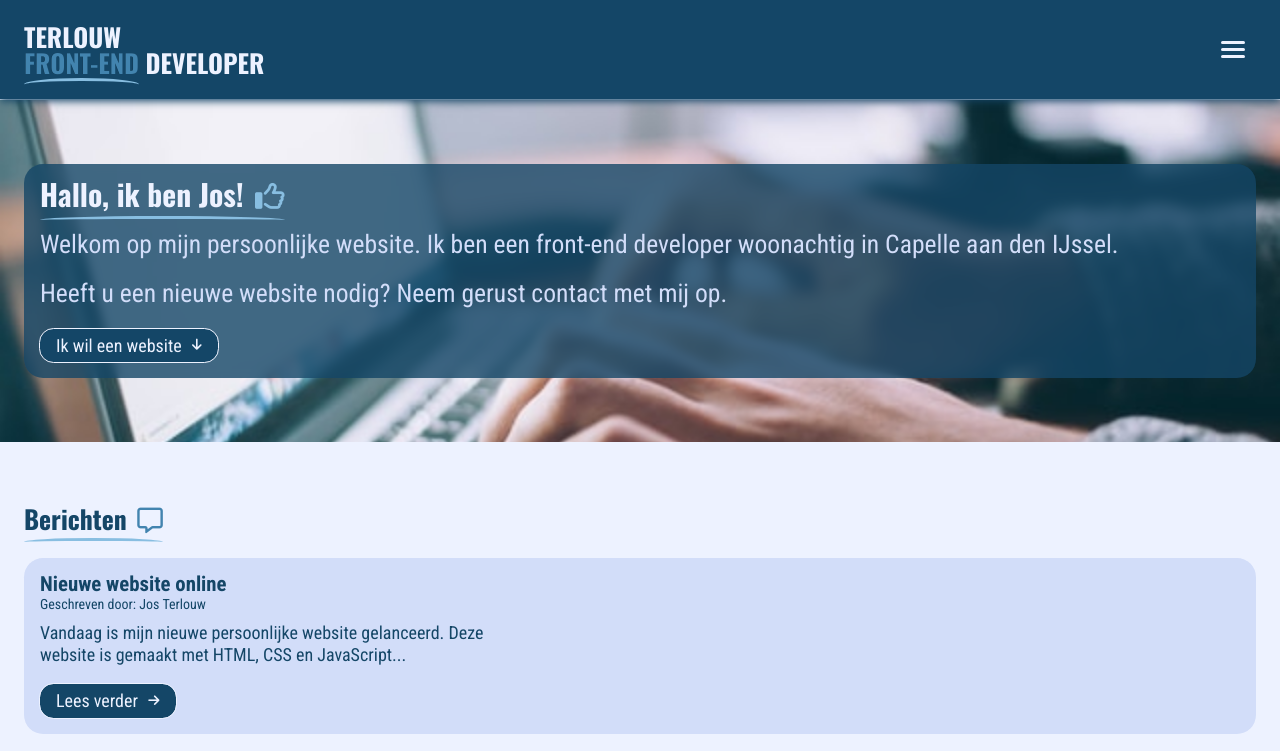
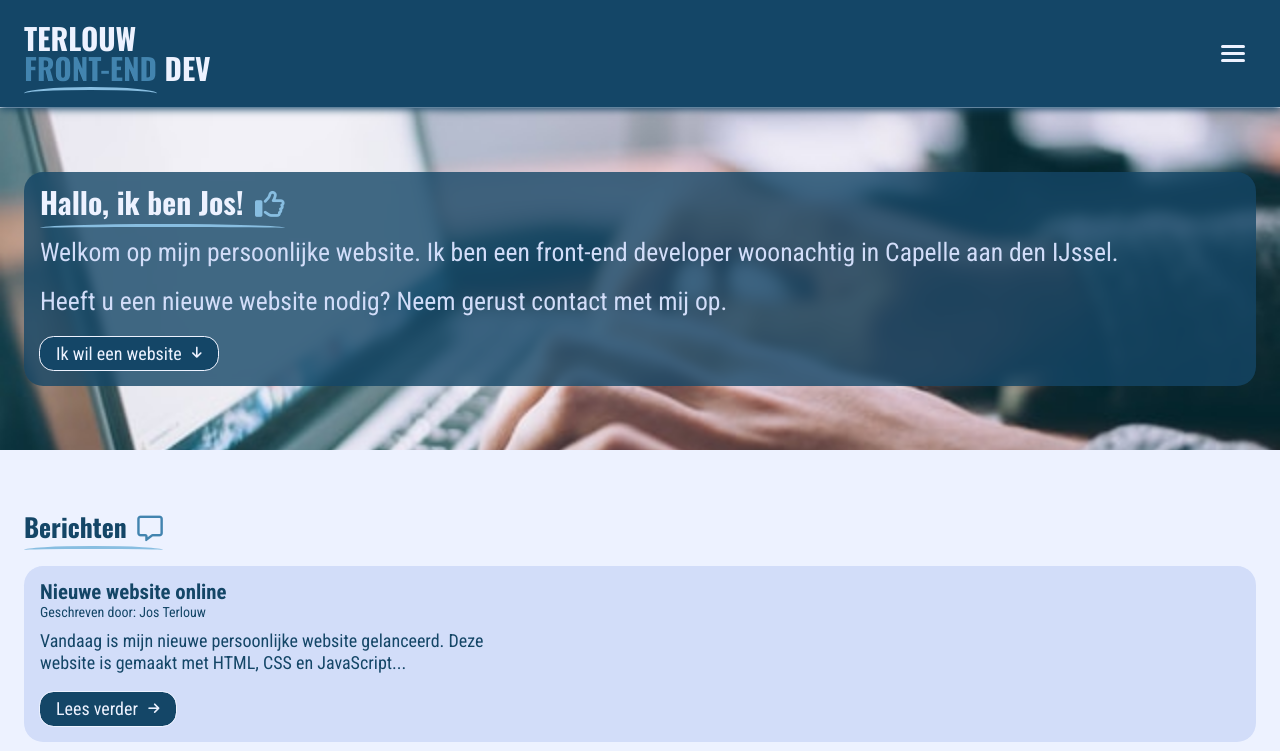
Before and after one commit to JT1908/terlouw, a website built with Vite: page index.html in a window 1280 px wide. Shown: the top 751 px of the page. Built offline with nearby package versions, Linux system fonts and the light colour scheme.

Commit message:
Add files via upload

```diff
--- a/css/layout/header.css
+++ b/css/layout/header.css
@@ -11,7 +11,7 @@
 	margin: 0;
 	padding: 0;
 	font-family: var(--ff-primary);
-	font-size: var(--fs-500);
+	font-size: var(--fs-600);
 	color: var(--color-secondary);
 	line-height: 1;
 	text-transform: uppercase;
--- a/index.html
+++ b/index.html
@@ -20,7 +20,7 @@
                     <a href="index.html">
                         <div class="logo">
                             <p class="logo__top">Terlouw</p>
-                            <p class="logo__bottom"><span>Front-end</span> Developer</p>
+                            <p class="logo__bottom"><span>Front-end</span> Dev</p>
                         </div>
                     </a>
 
```
